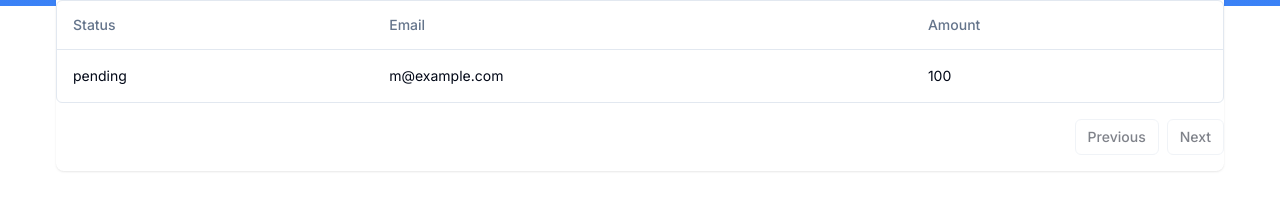
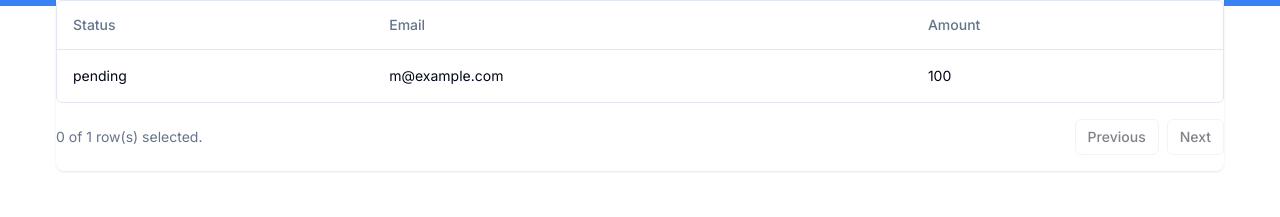
Before and after one commit to Zaid-maker/finance, a Next.js app: page /accounts in a window 1280 px wide. Shown: the part 350-567 px from the top of the page. Built offline with nearby package versions, Linux system fonts and the light colour scheme; no server answers; what drizzle-zod, hono would draw is missing.

Commit message:
update data-table

```diff
--- a/components/data-table.tsx
+++ b/components/data-table.tsx
@@ -82,6 +82,10 @@ export function DataTable<TData, TValue>({ columns, data }: DataTableProps<TData
         </Table>
       </div>
       <div className="flex items-center justify-end space-x-2 py-4">
+        <div className="flex-1 text-sm text-muted-foreground">
+          {table.getFilteredSelectedRowModel().rows.length} of{' '}
+          {table.getFilteredRowModel().rows.length} row(s) selected.
+        </div>
         <Button
           variant="outline"
           size="sm"
```
